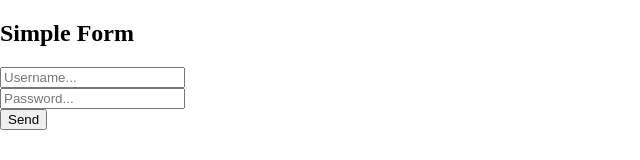
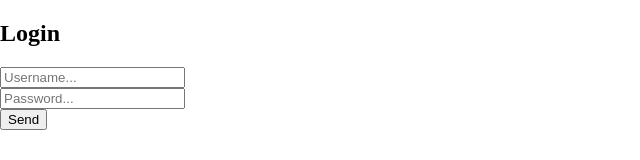
Before and after one commit to torraagus/react-forms, a React app: page / in a window 1280 px wide. Shown: the top 160 px of the page, without its empty margins (0-640 px from the left). Built offline with nearby package versions, Linux system fonts and the light colour scheme.

Commit message:
change tag h2 content from 'Simple Form' to 'Login'

```diff
--- a/src/App.js
+++ b/src/App.js
@@ -7,7 +7,7 @@ export default class App extends Component {
   render() {
     return (
       <div>
-        <h2>Simple Form</h2>
+        <h2>Login</h2>
         <HookForm />
       </div>
     );
```
